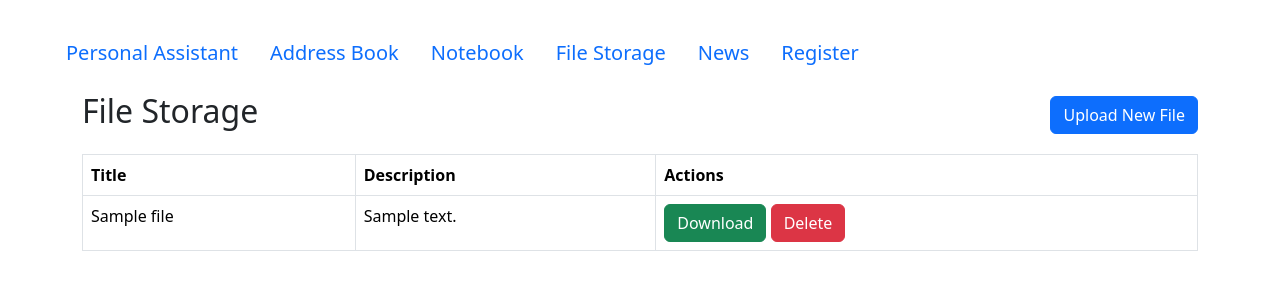
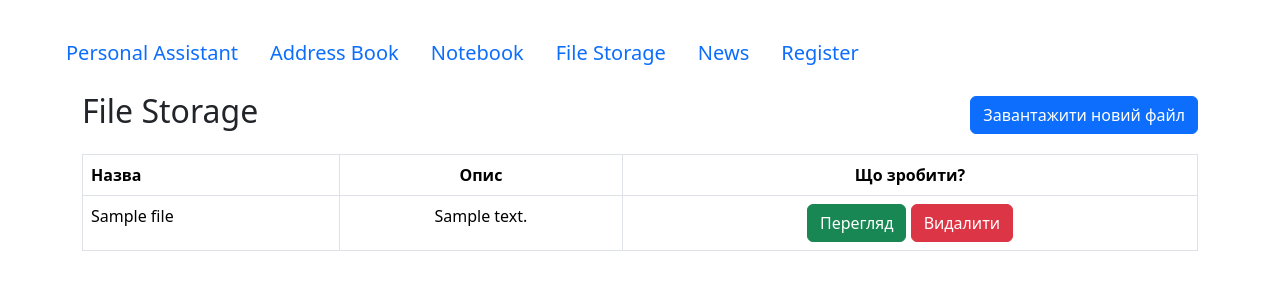
Before and after one commit to Maximus-22/PersonalAssistantWeb, a Django app: template personal_assistant/file_storage/templates/file_storage/all_files.html in a window 1280 px wide. Shown: the top 300 px of the page. Run offline with Django 3.2, Linux system fonts and the light colour scheme; the template is opened without the code that fills it: most values are stand-ins (such as "Sample title", 1, 10 or a date in 2020).

Commit message:
upd html pages

```diff
--- a/personal_assistant/file_storage/templates/file_storage/all_files.html
+++ b/personal_assistant/file_storage/templates/file_storage/all_files.html
@@ -8,25 +8,26 @@ File Storage
 <div class="container mt-3">
     <div class="d-flex justify-content-between align-items-center">
         <h2>File Storage</h2>
-        <a href="{% url 'file_storage:file-upload' %}" class="btn btn-primary">Upload New File</a>
+        <a href="{% url 'file_storage:file-upload' %}" class="btn btn-primary">Завантажити новий файл</a>
     </div>
 
     <table class="table table-bordered mt-3">
         <thead>
         <tr>
-                <th>Title</th>
-                <th>Description</th>
-                <th>Actions</th>
+            <th>Назва</th>
+            <th class="text-center">Опис</th>
+            <th class="text-center">Що зробити?</th>
         </tr>
         </thead>
         <tbody>
         {% for file in files %}
         <tr>
             <td>{{ file.title }}</td>
-                <td>{{ file.description }}</td>
-                <td>
-                    <a href="{{ file.file.url }}" class="btn btn-success" download>Download</a>
-                    <a href="{% url 'file_storage:delete-file' file.id %}" class="btn btn-danger">Delete</a>
+            <td class="text-center">{{ file.description }}</td>
+            <td class="text-center">
+                <a href="{{ file.file.url }}" class="btn btn-success" target="_blank" download>Перегляд</a>
+                <a href="{% url 'file_storage:delete-file' file.id %}" class="btn btn-danger"
+                   onclick="return confirmDelete()">Видалити</a>
             </td>
         </tr>
         {% endfor %}
@@ -34,3 +35,11 @@ File Storage
     </table>
 </div>
 {% endblock %}
+
+{% block javascript %}
+<script>
+    function confirmDelete() {
+        return confirm('Ви дійсно хочете видалити цей документ?');
+    }
+</script>
+{% endblock %}
--- a/personal_assistant/file_storage/templates/file_storage/upload.html
+++ b/personal_assistant/file_storage/templates/file_storage/upload.html
@@ -7,7 +7,7 @@ Upload File
 {% block content %}
 <div class="container mt-3">
     <h2>Upload File</h2>
-    <form method="post" enctype="multipart/form-data">
+    <form method="post" enctype="multipart/form-data" onsubmit="return checkFile(this)">
         {% csrf_token %}
         {{ form.as_p }}
         <button type="submit">Upload</button>
--- a/personal_assistant/personal_assistant/templates/personal_assistant/base.html
+++ b/personal_assistant/personal_assistant/templates/personal_assistant/base.html
@@ -39,5 +39,8 @@
 {% block content %}
 {% endblock %}
 
+{% block javascript %}
+{% endblock %}
+
 </body>
 </html>
```
Lines whose indentation alone changed are shown as unchanged.
